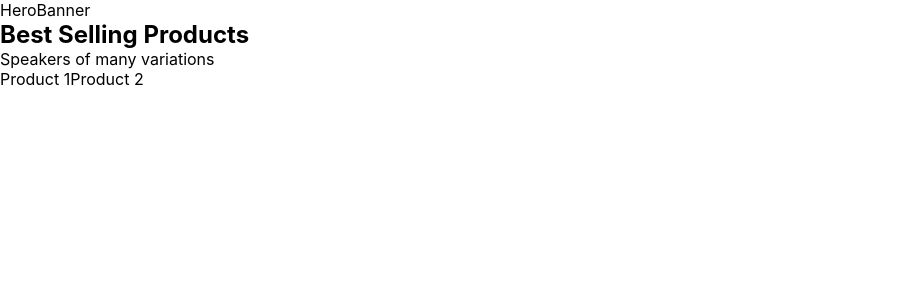
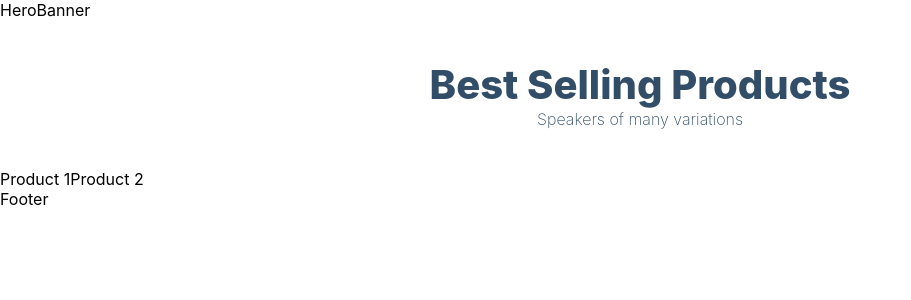
Before and after one commit to fjolivo/Phanox-JSM-Remake, a Next.js app in the folder ecommerce/: page / in a window 1280 px wide. Shown: the top 300 px of the page, without its empty margins (0-911 px from the left). Built offline with nearby package versions, Linux system fonts and the light colour scheme.

Commit message:
Update index.js

```diff
--- a/ecommerce/pages/index.js
+++ b/ecommerce/pages/index.js
@@ -4,7 +4,7 @@ const Home = () => {
   return (
     <>
       HeroBanner
-      <div>
+      <div className="products-heading">
         <h2>Best Selling Products</h2>
         <p>Speakers of many variations</p>
       </div>
@@ -13,6 +13,8 @@ const Home = () => {
         {['Product 1', 'Product 2'].map((product) => product)}
       </div>
 
+      Footer
+
     </>
   )
 }
```
